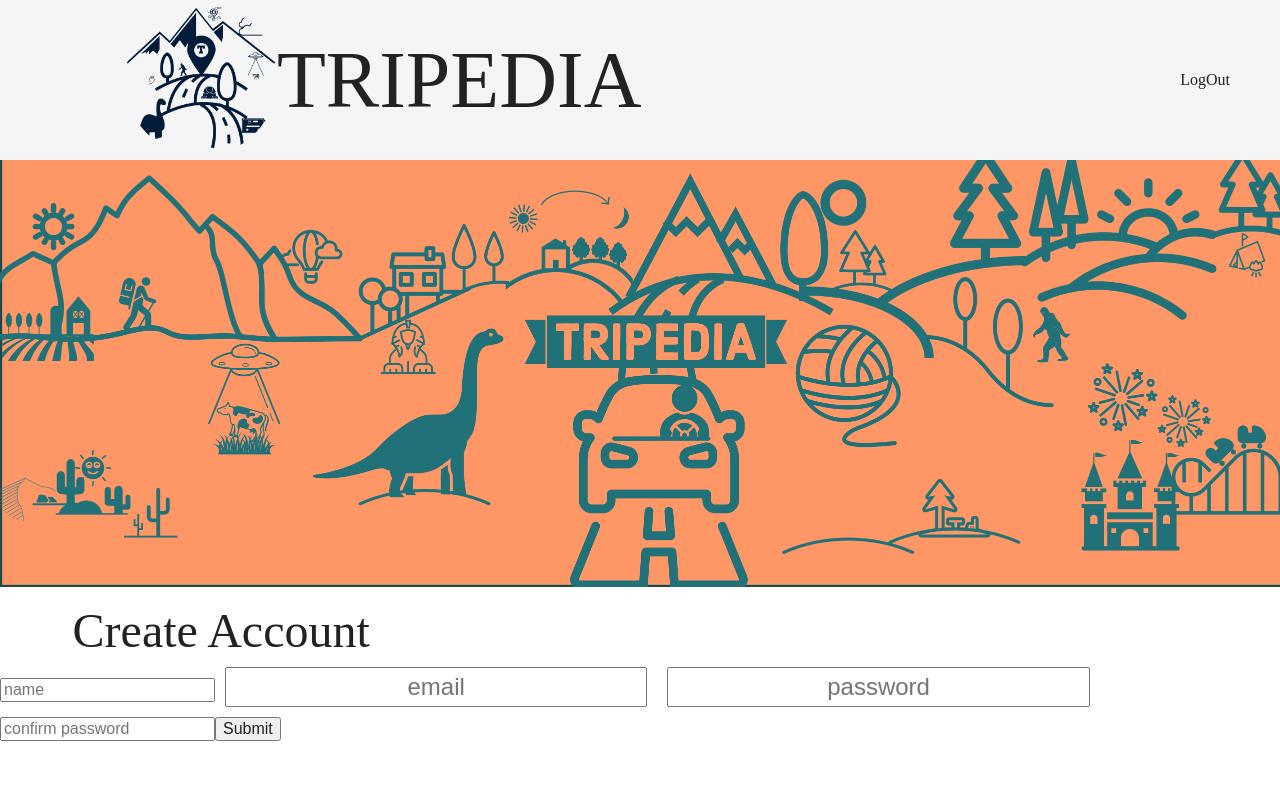
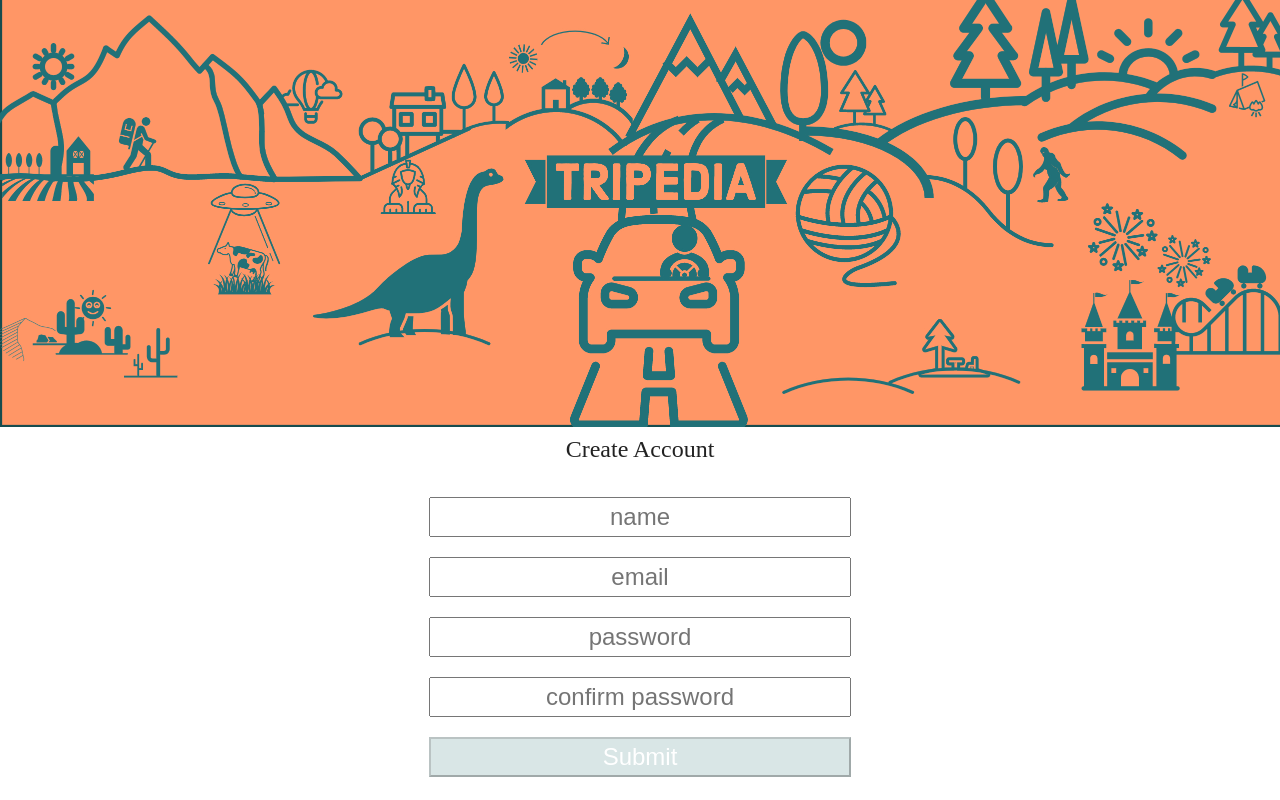
Before and after one commit to davidagitlen/Tripedia-fe, a React (Create React App) app: page /create_account in a window 1280 px wide. Built offline with nearby package versions, Linux system fonts and the light colour scheme.

Commit message:
Add styling to create account and disable submit button

```diff
--- a/src/Components/App/App.js
+++ b/src/Components/App/App.js
@@ -10,19 +10,20 @@ import CreateAccount from '../CreateAccount/CreateAccount'
 function App() {
   return (
     <div className="App">
+      <Route exact path='/' render={() =>
+        <div className="nav_banner">
           <Navigation />
-      <Route exact path='/' render={() =>
           <div className='map-form__container'>
             <FormsContainer />
             <div className='map-container'>
               <Map
-              center={{ lat: 39.7392, lng: -104.9903 }}
+                center={{ lat: 39.7392, lng:  -104.9903 }}
                 zoom={11}
               />
-
             </div>
-
-        </div>} />
+          </div>
+        </div>
+        } />
       <Route exact path='/login' render={() => <LoginForm />} />
       <Route exact path='/create_account' render={() => <CreateAccount />} />
     </div>
--- a/src/Components/CreateAccount/CreateAccount.js
+++ b/src/Components/CreateAccount/CreateAccount.js
@@ -8,11 +8,12 @@ const CreateAccount = () => {
   const [emailInput, handleEmail] = useState('');
   const [passwordInput, handlePassword] = useState('');
   const [confirmPasswordInput, handlePasswordConfirmation] = useState('');
+  const isEnabled = emailInput.length > 0 && passwordInput.length > 0 && nameInput.length > 0 && passwordInput.length > 0 && confirmPasswordInput.length > 0;
 
   return(
     <main>
       <img src={banner} alt="Tripedia for all your travel planning needs" />
-      <form>
+      <form className="create_account_form">
         <h2>Create Account</h2>
         <input
           type="text"
@@ -42,7 +43,7 @@ const CreateAccount = () => {
           onChange={(e) => handlePasswordConfirmation(e.target.value)}>
         </input>
         <button
-          // disabled={!isEnabled}
+          disabled={!isEnabled}
           className="submit_button"
           type="submit">Submit
         </button>
--- a/src/Components/CreateAccount/CreateAccount.scss
+++ b/src/Components/CreateAccount/CreateAccount.scss
@@ -0,0 +1,34 @@
+%form_style {
+  margin: 10px;
+  width: 33%;
+  height: 40px;
+  font-size: 1.5em;
+  align-self: center;
+  text-align: center;
+}
+
+.create_account_form {
+  display: flex;
+  flex-direction: column;
+  position: relative;
+}
+
+h2,
+.name_input,
+.email_input,
+.password_input,
+.confirm_password_input,
+.submit_button {
+  @extend %form_style;
+}
+
+.submit_button:disabled {
+  background-color: #d9e6e6;
+  color: white;
+}
+
+.submit_button {
+  @extend %form_style;
+  background-color: #010202;
+  color: white;
+}
--- a/src/Components/LoginForm/LoginForm.scss
+++ b/src/Components/LoginForm/LoginForm.scss
@@ -39,7 +39,6 @@ h2 {
 
 img {
   width: 100%;
-  // margin-top: -150px;
 }
 
 .create_account_link {
```
Lines whose indentation alone changed are shown as unchanged.
